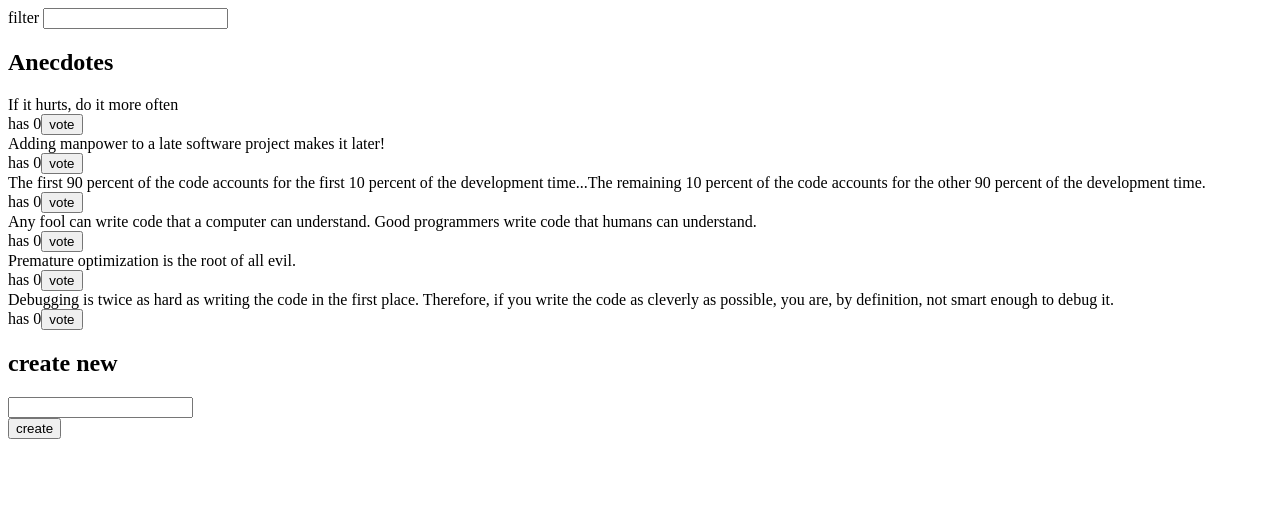
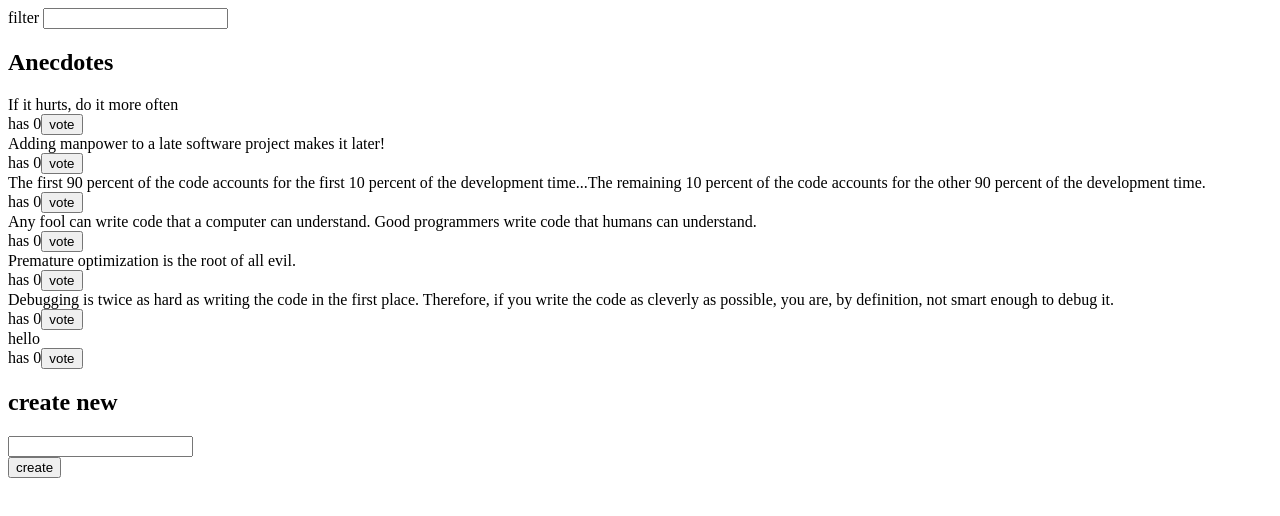
Before and after one commit to harindu-pe/fullstack-part6-2026, a React (Vite) app in the folder zustand-anecdotes/: page / in a window 1280 px wide. Shown: the top 516 px of the page. Built offline with nearby package versions, Linux system fonts and the light colour scheme; data requests are answered from the project's data file.

Commit message:
exercise 6.8 completed

```diff
--- a/zustand-anecdotes/db.json
+++ b/zustand-anecdotes/db.json
@@ -29,6 +29,12 @@
       "content": "Debugging is twice as hard as writing the code in the first place. Therefore, if you write the code as cleverly as possible, you are, by definition, not smart enough to debug it.",
       "id": "98312",
       "votes": 0
+    },
+    {
+      "content": "hello",
+      "id": "7wkKj7nft1E",
+      "votes": 0
     }
-  ]
+  ],
+  "$schema": "./node_modules/json-server/schema.json"
 }
--- a/zustand-anecdotes/src/App.jsx
+++ b/zustand-anecdotes/src/App.jsx
@@ -1,8 +1,16 @@
+import { useEffect } from "react";
 import AnecdoteForm from "./components/AnecdoteForm";
 import AnecdoteList from "./components/AnecdoteList";
 import Filter from "./components/Filter";
+import { useAnecdoteActions } from "./store";
 
 const App = () => {
+  const { initialize } = useAnecdoteActions();
+
+  useEffect(() => {
+    initialize();
+  }, [initialize]);
+
   return (
     <div>
       <Filter />
--- a/zustand-anecdotes/src/components/AnecdoteForm.jsx
+++ b/zustand-anecdotes/src/components/AnecdoteForm.jsx
@@ -8,7 +8,7 @@ const AnecdoteForm = () => {
     event.preventDefault();
     const content = event.target.anecdote.value;
     actions.create(content);
-    e.target.reset();
+    event.target.reset();
   };
 
   return (
--- a/zustand-anecdotes/src/components/AnecdoteList.jsx
+++ b/zustand-anecdotes/src/components/AnecdoteList.jsx
@@ -1,20 +1,17 @@
 import React, { useEffect } from "react";
 import { useAnecdotes, useAnecdoteActions, useFilter } from "../store";
-import anecdoteService from "../services/anecdotes";
 
 const AnecdoteList = () => {
+  const { vote } = useAnecdoteActions();
   const anecdotes = useAnecdotes();
-  const { vote, initialize } = useAnecdoteActions();
   const filter = useFilter();
 
-  useEffect(() => {
-    anecdoteService.getAll().then((anecdotes) => initialize(anecdotes));
-  }, [initialize]);
+  // Filter anecdotes based on the current filter value
+  const filteredAnecdotes = anecdotes.filter((anecdote) => {
+    return anecdote.content.toLowerCase().includes(filter.toLowerCase());
+  });
 
-  const filteredAnecdotes = anecdotes.filter((anecdote) =>
-    anecdote.content.toLowerCase().includes(filter.toLowerCase()),
-  );
-
+  // Sort anecdotes by votes in descending order
   const sortedAnecdotes = [...filteredAnecdotes].sort(
     (a, b) => b.votes - a.votes,
   );
--- a/zustand-anecdotes/src/services/anecdotes.js
+++ b/zustand-anecdotes/src/services/anecdotes.js
@@ -4,11 +4,27 @@ const getAll = async () => {
   const response = await fetch(baseUrl);
 
   if (!response.ok) {
-    throw new Error("Failed to fetch notes");
+    throw new Error("Failed to fetch anecdotes");
   }
 
   const data = await response.json();
   return data;
 };
 
-export default { getAll };
+const createNew = async (content) => {
+  const options = {
+    method: "POST",
+    headers: { "Content-Type": "application/json" },
+    body: JSON.stringify(content),
+  };
+
+  const response = await fetch(baseUrl, options);
+
+  if (!response.ok) {
+    throw new Error("Failed to create anecdote");
+  }
+
+  return await response.json();
+};
+
+export default { getAll, createNew };
--- a/zustand-anecdotes/src/store.js
+++ b/zustand-anecdotes/src/store.js
@@ -1,13 +1,5 @@
 import { create } from "zustand";
-
-// const anecdotesAtStart = [
-//   "If it hurts, do it more often",
-//   "Adding manpower to a late software project makes it later!",
-//   "The first 90 percent of the code accounts for the first 90 percent of the development time...The remaining 10 percent of the code accounts for the other 90 percent of the development time.",
-//   "Any fool can write code that a computer can understand. Good programmers write code that humans can understand.",
-//   "Premature optimization is the root of all evil.",
-//   "Debugging is twice as hard as writing the code in the first place. Therefore, if you write the code as cleverly as possible, you are, by definition, not smart enough to debug it.",
-// ];
+import anecdoteService from "./services/anecdotes";
 
 const getId = () => (100000 * Math.random()).toFixed(0);
 
@@ -30,16 +22,20 @@ const useAnecdoteStore = create((set) => ({
         );
         return { anecdotes };
       }),
-    create: (content) =>
+    create: async (content) => {
+      const anecdote = asObject(content);
+      const newAnecdote = await anecdoteService.createNew(anecdote);
       set((state) => {
-        const anecdote = asObject(content);
-        const anecdotes = state.anecdotes.concat(anecdote);
+        const anecdotes = state.anecdotes.concat(newAnecdote);
         return { anecdotes };
-      }),
-    initialize: (anecdotes) =>
+      });
+    },
+    initialize: async () => {
+      const anecdotes = await anecdoteService.getAll();
       set(() => {
         return { anecdotes };
-      }),
+      });
+    },
     setFilter: (value) =>
       set(() => {
         return { filter: value };
```
